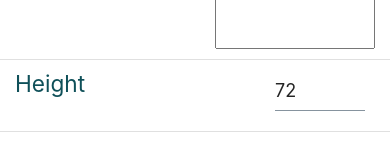
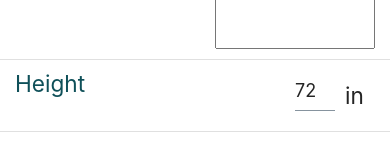
Before and after one commit to richardm213/hydration-helper, a React Native app: screen /Settings in a window 390 px wide. Shown: the part 377-521 px from the top of the page. Built offline with nearby package versions, Linux system fonts and the light colour scheme.

Commit message:
Implement height change when unit changes and display its units

```diff
--- a/components/SettingsTab.js
+++ b/components/SettingsTab.js
@@ -15,9 +15,6 @@ const styles = StyleSheet.create({
     flex: 1,
   },
   inputView: {
-    width: 110,
-  },
-  inputView2: {
     alignItems: 'center',
     flexDirection: 'row',
     marginRight: 30,
@@ -85,6 +82,7 @@ export default function SettingsTab({
       }
     }
   };
+  const heightType = unit === 'us-system' ? 'in' : 'cm';
   const weightType = unit === 'us-system' ? 'lbs' : 'kg';
 
   return (
@@ -155,18 +153,15 @@ export default function SettingsTab({
           Height
         </Text>
         <View style={styles.inputView}>
-          <Input
-            onChangeText={setHeight}
-            value={height}
-            placeholder="72 inches"
-          />
+          <Input onChangeText={setHeight} value={height} />
+          <Text h4>{heightType}</Text>
         </View>
       </View>
       <View style={styles.row}>
         <Text h4 style={styles.label}>
           Weight
         </Text>
-        <View style={styles.inputView2}>
+        <View style={styles.inputView}>
           <Input onChangeText={setWeight} value={weight} />
           <Text h4>{weightType}</Text>
         </View>
--- a/components/Tabs.js
+++ b/components/Tabs.js
@@ -32,6 +32,10 @@ export default function Tabs() {
     if (unit === 'us-system') {
       setRecommendation(val => val / 30);
       setIntake(val => val / 30);
+      setHeight(val => {
+        const num = parseInt(val, 10) / 2.54;
+        return Math.round(num).toString();
+      });
       setWeight(val => {
         const num = parseInt(val, 10) / 0.453592;
         return Math.round(num).toString();
@@ -39,6 +43,10 @@ export default function Tabs() {
     } else {
       setRecommendation(val => val * 30);
       setIntake(val => val * 30);
+      setHeight(val => {
+        const num = parseInt(val, 10) * 2.54;
+        return Math.round(num).toString();
+      });
       setWeight(val => {
         const num = parseInt(val, 10) * 0.453592;
         return Math.round(num).toString();
```
